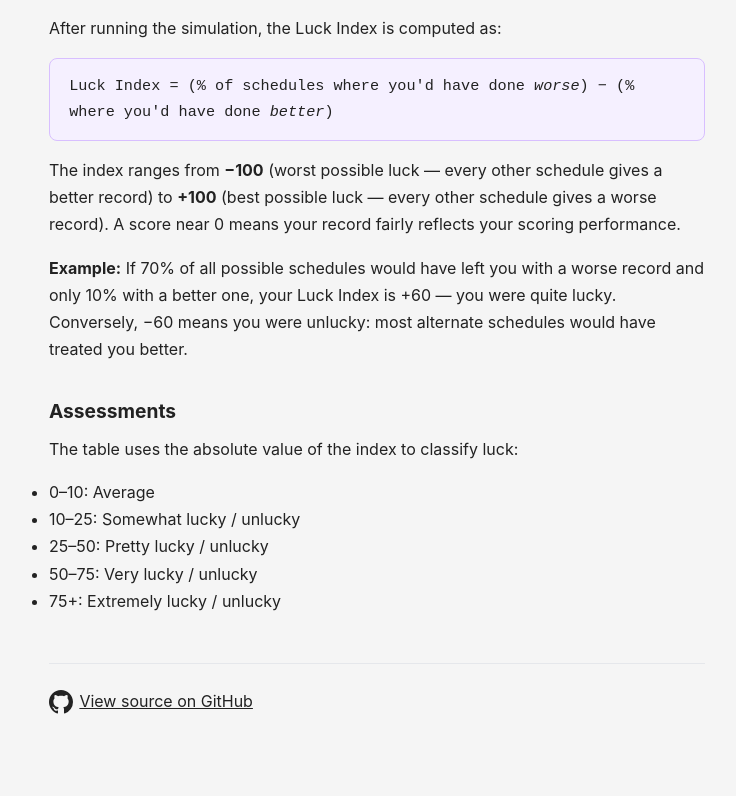
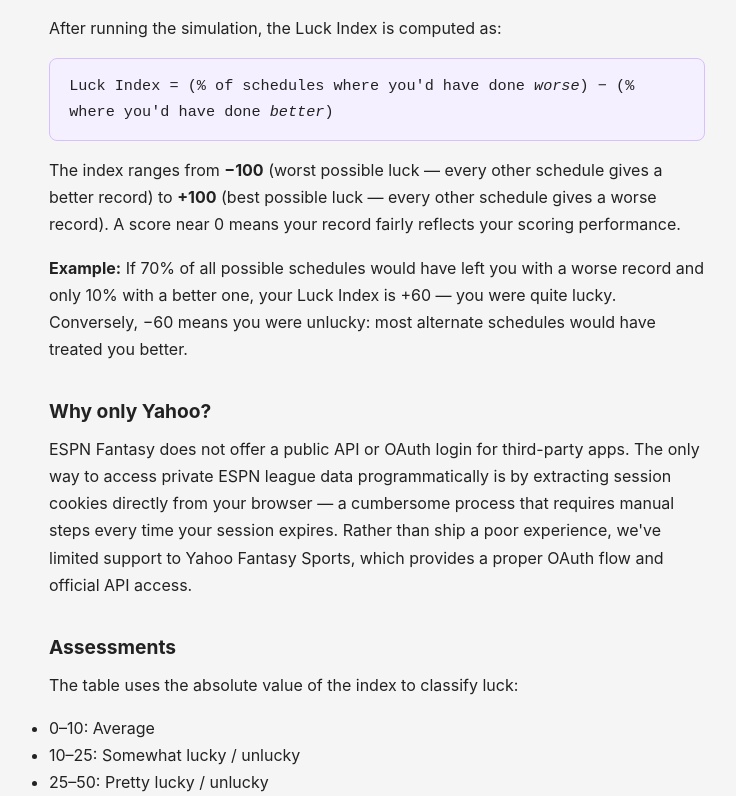
Before and after one commit to julian-soda/fantasy_football, a React (Vite) app in the folder frontend/: page /about in a window 1280 px wide. Shown: the part 476-1272 px from the top of the page, without its empty margins (263-999 px from the left). Before the commit the page ends 1246 px from the top, so only its background shows below. Built offline with nearby package versions, Linux system fonts and the light colour scheme.

Commit message:
describe why espn isn't supported

```diff
--- a/frontend/src/pages/About.tsx
+++ b/frontend/src/pages/About.tsx
@@ -61,6 +61,16 @@ export default function About() {
         better.
       </p>
 
+      <h2 style={styles.h2}>Why only Yahoo?</h2>
+      <p style={styles.p}>
+        ESPN Fantasy does not offer a public API or OAuth login for third-party apps.
+        The only way to access private ESPN league data programmatically is by extracting
+        session cookies directly from your browser — a cumbersome process that requires
+        manual steps every time your session expires. Rather than ship a poor experience,
+        we've limited support to Yahoo Fantasy Sports, which provides a proper OAuth flow
+        and official API access.
+      </p>
+
       <h2 style={styles.h2}>Assessments</h2>
       <p style={styles.p}>
         The table uses the absolute value of the index to classify luck:
```
